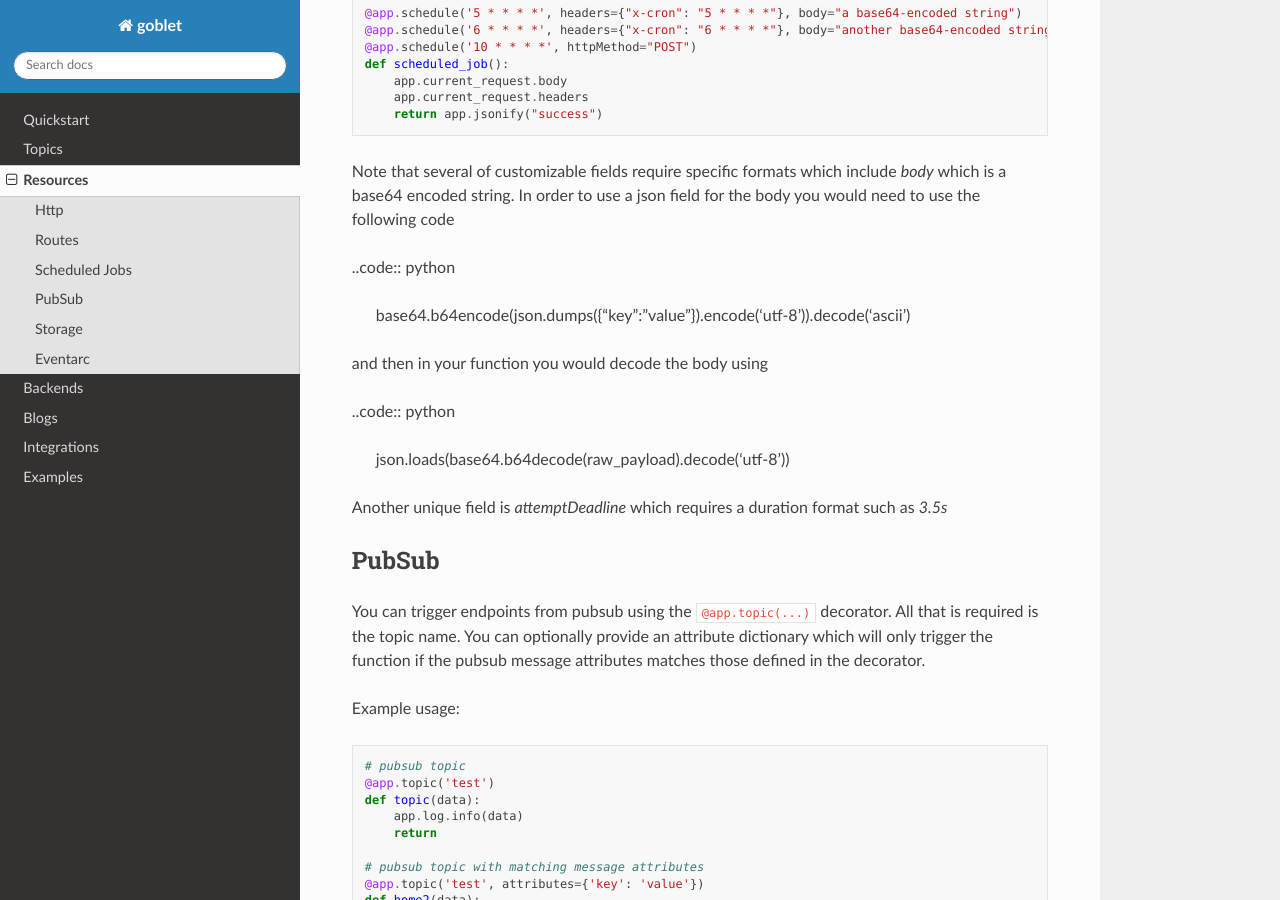
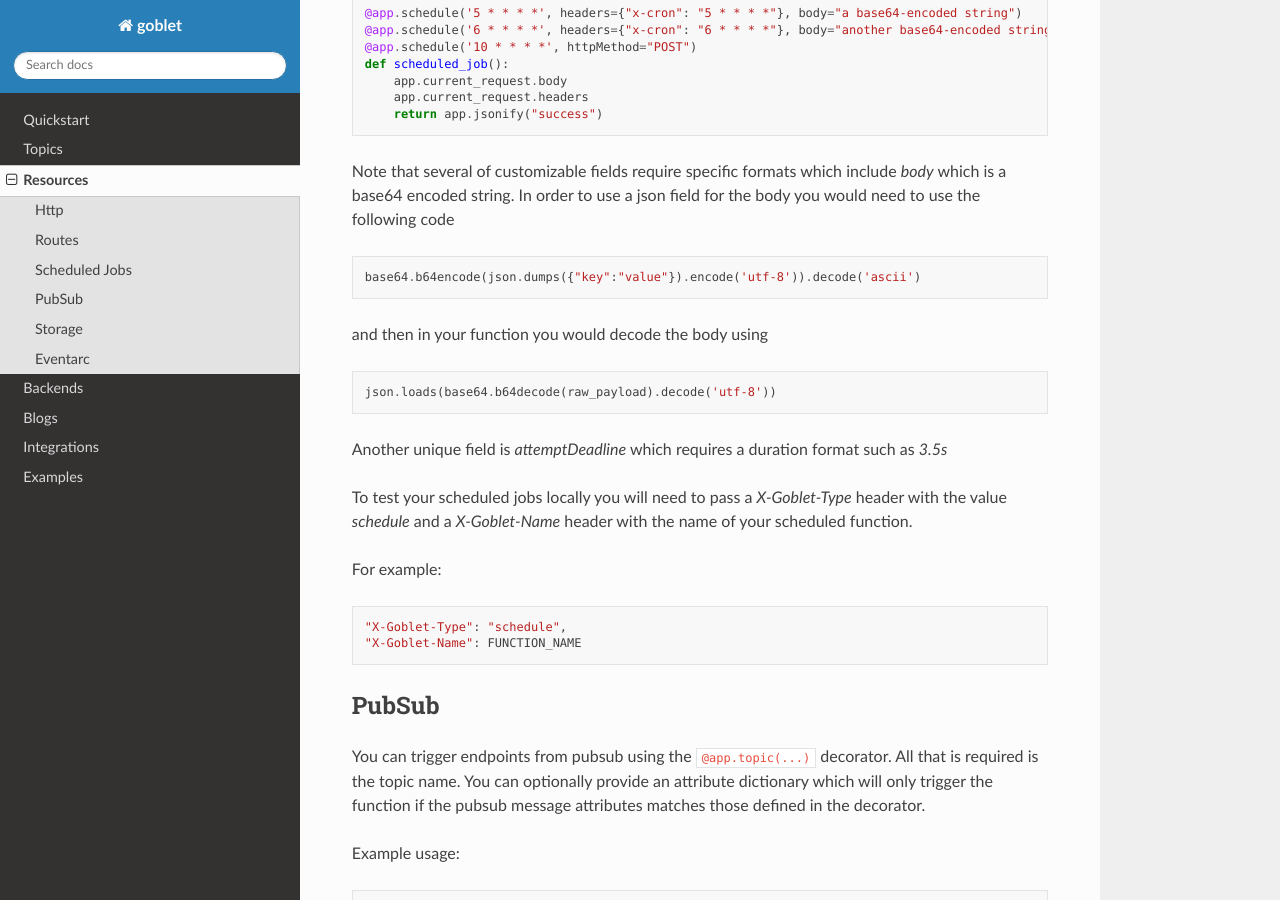
Before and after one commit to goblet/goblet, a Sphinx documentation site: the page built from docs/source/resources.rst, in a window 1280 px wide and 900 px high, scrolled down 2475 px. Built offline with Sphinx 7.4.7 and the Read the Docs theme 2.0.0, drawn with Linux system fonts in a browser that asks for light colours.

Commit message:
[Docs] Test scheduler locally (#158)
* Update docs for testing scheduler locally (closes #155 )

```diff
--- a/docs/source/resources.rst
+++ b/docs/source/resources.rst
@@ -127,18 +127,27 @@ You can pass in additional fields to your schedule to add custom headers, body,
 Note that several of customizable fields require specific formats which include `body` which is a base64 encoded string. In order
 to use a json field for the body you would need to use the following code
 
-..code:: python
+.. code:: python
 
     base64.b64encode(json.dumps({"key":"value"}).encode('utf-8')).decode('ascii')
 
 and then in your function you would decode the body using
 
-..code:: python
+.. code:: python
 
     json.loads(base64.b64decode(raw_payload).decode('utf-8'))
 
 Another unique field is `attemptDeadline` which requires a duration format such as `3.5s`
 
+To test your scheduled jobs locally you will need to pass a `X-Goblet-Type` header with the value `schedule` and a `X-Goblet-Name` header
+with the name of your scheduled function.
+
+For example:
+
+.. code::
+
+    "X-Goblet-Type": "schedule",
+    "X-Goblet-Name": FUNCTION_NAME
 
 .. _HERE: https://cloud.google.com/scheduler/docs/configuring/cron-job-schedules
 .. _CLOUD SCHEDULER: https://cloud.google.com/scheduler
```
Also changed, not shown: README.md (+1 -1 lines), docs/source/quickstart.rst (+11 -0 lines).
